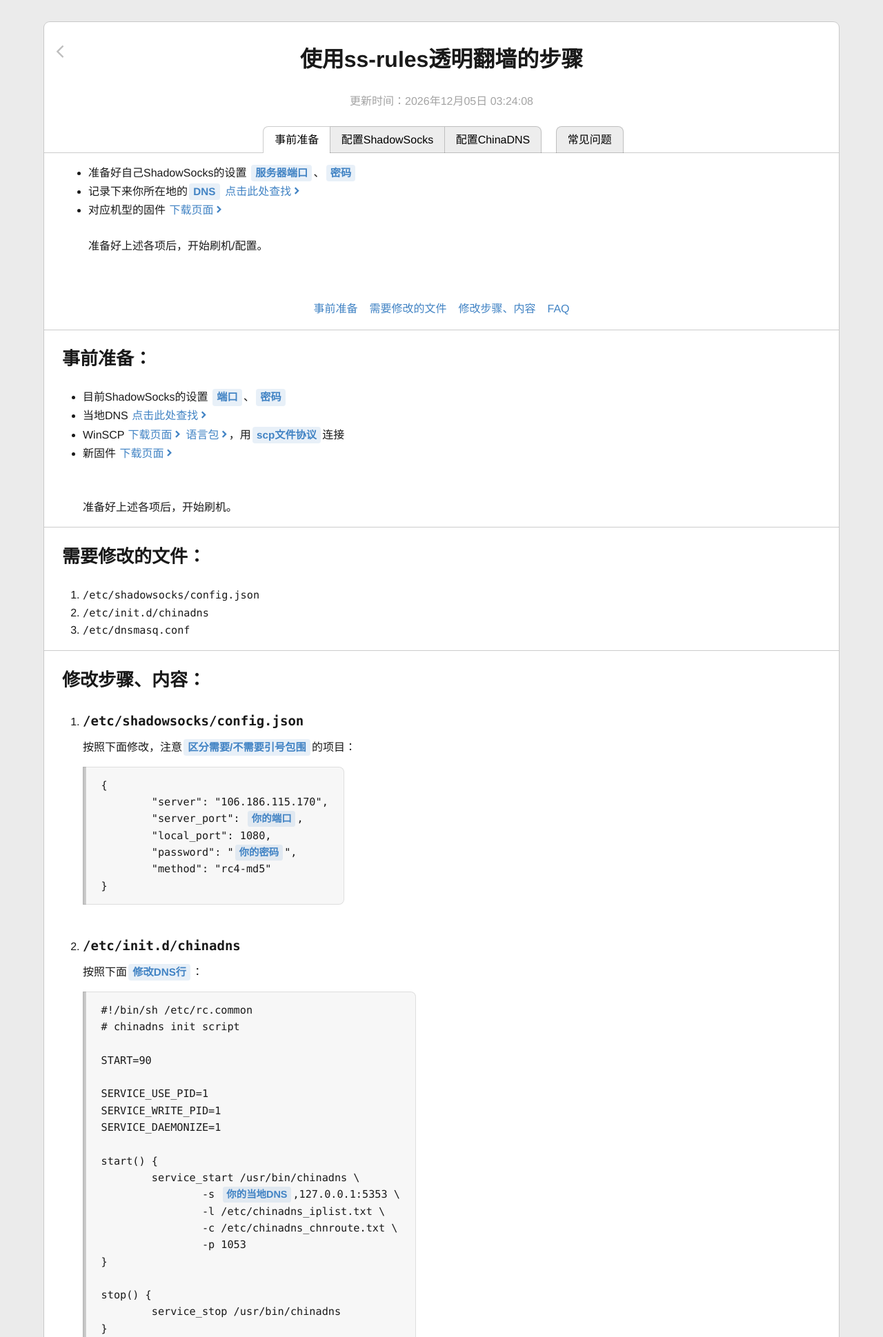
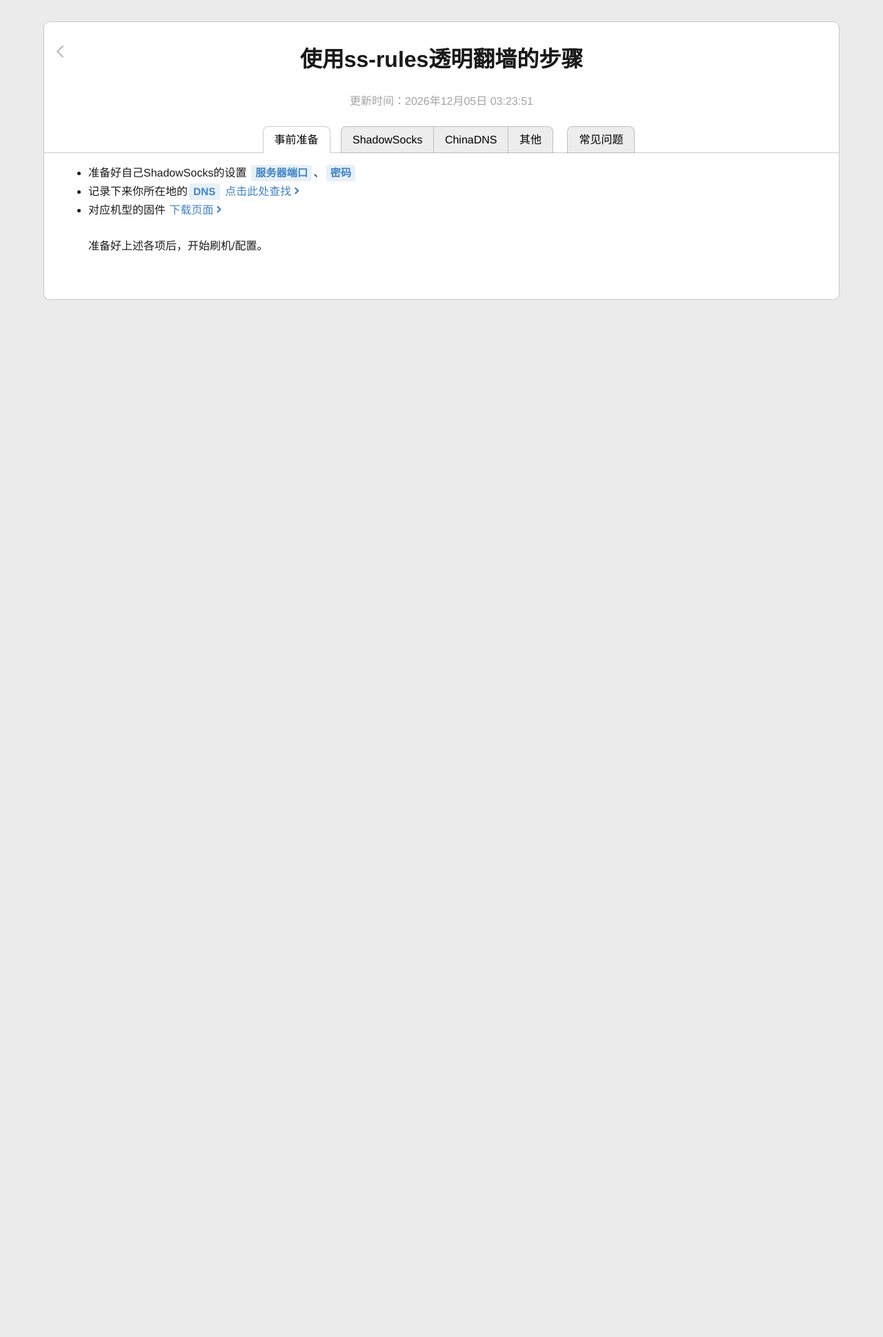
Before and after one commit to Cloudxtreme/VPS, a PHP site: page /router/shadowsocks/ss_rules.php in a window 1280 px wide. Shown: the top 1939 px of the page at 69% size. After the commit the page ends 435 px from the top, so only its background shows below. Run offline with PHP 8.4, Linux system fonts and the light colour scheme; some web fonts are replaced.

Commit message:
xvm daily bkup

```diff
--- a/xvm/var/www/index.php
+++ b/xvm/var/www/index.php
@@ -88,7 +88,7 @@
 								<sup>'.date("Y-m-d H:i",filemtime("$path_ss/ss_rules.php")).'</sup>';
 							?>
 							<br />
-							<span class="octicon octicon-info"></span><a href="<?php echo $path_ss; ?>/ss_rules.php#ignore">设置计划任务</a>定时更新 <a class="tip-bottom" href="../../savingfiles.php?filename=<?php echo $ignore ?>">
+							<span class="octicon octicon-info"></span><a href="<?php echo $path_ss; ?>/ss_rules.php#tab4">设置计划任务</a>定时更新 <a class="tip-bottom" href="../../savingfiles.php?filename=<?php echo $ignore ?>">
 							<div>
 								<?php
 									echo
--- a/xvm/var/www/router/shadowsocks/ss_rules.php
+++ b/xvm/var/www/router/shadowsocks/ss_rules.php
@@ -35,194 +35,247 @@
 		?>
 		<div class="tabs">
 			<ul class="tab-links">
-				<li class="active gp-1"><a href="#tab1">事前准备</a></li>
-				<li class="gp-2"><a href="#tab2">配置ShadowSocks</a></li>
-				<li class="gp-3"><a href="#tab3">配置ChinaDNS</a></li>
-				<li class="sl"><a href="#tab4">常见问题</a></li>
+				<li class="active sl"><a href="#tab1">事前准备</a></li>
+				<li class="gp-1"><a href="#tab2">ShadowSocks</a></li>
+				<li class="gp-2"><a href="#tab3">ChinaDNS</a></li>
+				<li class="gp-3"><a href="#tab4">其他</a></li>
+				<li class="sl"><a href="#tab5">常见问题</a></li>
 			</ul>
 			<div class="tab-content">
 				<div id="tab1" class="tab active">
 					<ul>
 						<li>准备好自己ShadowSocks的设置 <span class="hilight">服务器端口</span>、<span class="hilight">密码</span></li>
 						<li>记录下来你所在地的<span class="hilight">DNS</span> <a href="http://dns.ip.cn/" target="_blank">点击此处查找</a></li>
-						<li>对应机型的固件 <a href="firmware.php">下载页面</a></li>
+						<li>对应机型的固件 <a href="../firmware.php">下载页面</a></li>
 						<br />
 						准备好上述各项后，开始刷机/配置。
 					</ul>
 				</div>
 				<div id="tab2" class="tab">
-					<ul>
+					<ol>
 						<li>在浏览器中登录路由器。</li>
 						<li>打开<span class="hilight">服务</span> <span class="octicon octicon-arrow-right"></span> <span class="hilight">ShadowSocks</span></li>
 						以下为各项配置说明：
-						<li><h3>全局设置</h3>
-							<ol>
-								<li>
-									<b>启用</b>：ShadowSocks的开关。
-								</li>
-								<li>
-									<b>使用配置文件</b>：可以指定路由器中的<tt>json</tt>格式的配置文件。
+						<table class="noborder center">
+							<th class="noborder f175 right">全局设置</th>
+							<tr class="noborder">
+								<td class="noborder bold right top">启用</td>
+								<td class="noborder left">
+									ShadowSocks的开关。
+								</td>
+							</tr>
+							<tr class="noborder">
+								<td class="noborder bold right top">使用配置文件</td>
+								<td class="noborder left">
+									可以指定路由器中的<tt>json</tt>格式的配置文件。
 									<br />
 									<span class="octicon octicon-info"></span> 设置比较麻烦，建议取消勾选此处，然后填写下面各项来配置。
-								</li>
-								<li>
-									<b>服务器地址</b>：已搭建好ShadowSocks服务端的VPS的 <tt>IP地址</tt>。
-								</li>
-								<li>
-									<b>服务器端口</b>：已搭建好ShadowSocks服务端的VPS的 <tt>ShadowSocks监听端口</tt>，已告知各位各自的端口。
+									<br />
+								</td>
+							</tr>
+							<tr class="noborder">
+								<td class="noborder bold right top">服务器地址</td>
+								<td class="noborder left">
+									已搭建好ShadowSocks服务端的VPS的 <tt>IP地址</tt>。
+									<br />
+									<span class="octicon octicon-info"></span> 当前可用的IP地址可以在<a href="../../index.php">首页</a>找到。
+									<br />
+								</td>
+							</tr>
+							<tr class="noborder">
+								<td class="noborder bold right top">服务器端口</td>
+								<td class="noborder left">
+									已搭建好ShadowSocks服务端的VPS的 <tt>ShadowSocks监听端口</tt>，已告知各位各自的端口。
 									<br />
 									<span class="octicon octicon-info"></span> <tt>8xxx</tt>端口用于连接<b>python版服务端</b>。
 									<br />
 									<span class="octicon octicon-info"></span> <tt>28xxx</tt>端口用于连接<b>go版服务端</b>。
 									<br />
 									<span class="octicon octicon-info"></span> 两种服务端本身没有明显区别，只是用于期待不同线路下取得更好的速度。
-								</li>
-								<li>
-									<b>本地端口</b>：任意的空闲端口，用于生成本地的代理端口，如无特殊需要，保持默认的<tt>1080</tt>即可。
-								</li>
-								<li>
-									<b>连接超时</b>：单位为秒，ShadowSocks的超时等待时间。
+								</td>
+							</tr>
+							<tr class="noborder">
+								<td class="noborder bold right top">本地端口</td>
+								<td class="noborder left">
+									任意的空闲端口，用于生成本地的代理端口，如无特殊需要，保持默认的<tt>1080</tt>即可。
+								</td>
+							</tr>
+							<tr class="noborder">
+								<td class="noborder bold right top">连接超时</td>
+								<td class="noborder left">
+									单位为秒，ShadowSocks的超时等待时间。
 									<br />
 									<span class="octicon octicon-info"></span> 建议设为较大（大于等于300）的值，有可能减少断流现象。
-								</li>
-								<li>
-									<b>密码</b>：已告知各位，格式为<tt>xxxx-xxxx-xxxx-xxxx</tt>。
-								</li>
-								<li>
-									<b>加密方式</b>：选择<tt>rc4-md5</tt>。
-								</li>
-								<li>
-									<b>代理方式</b>：选择<tt>忽略列表</tt>。
+								</td>
+							</tr>
+							<tr class="noborder">
+								<td class="noborder bold right top">密码</td>
+								<td class="noborder left">
+									已告知各位，格式为<tt>xxxx-xxxx-xxxx-xxxx</tt>。
+									<br />
+									<span class="octicon octicon-info"></span> 所有VPS的密码都一样，切换VPS无需更换密码。
+								</td>
+							</tr>
+							<tr class="noborder">
+								<td class="noborder bold right top">加密方式</td>
+								<td class="noborder left">
+									选择<tt>rc4-md5</tt>。
+									<br />
+									<span class="octicon octicon-info"></span> 所有VPS的加密方式都一样，切换VPS无需更换加密方式。
+								</td>
+							</tr>
+							<tr class="noborder">
+								<td class="noborder bold right top">代理方式</td>
+								<td class="noborder left">
+									选择<tt>忽略列表</tt>。
 									<br />
 									<span class="octicon octicon-info"></span> 忽略列表中为中国境内IP段，所有不在此IP段的TCP流量（所有境外流量）全部经由ShadowSocks代理。
-								</li>
-							</ol>
-						</li>
-						<li><h3>UDP转发</h3>
-							<span class="octicon octicon-info"></span> 通过UDP协议转发域名解析请求至VPS，并将解析结果返回至路由器，流量经由ShadowSocks所以不会<a href="http://zh.wikipedia.org/wiki/%E5%9F%9F%E5%90%8D%E6%9C%8D%E5%8A%A1%E5%99%A8%E7%BC%93%E5%AD%98%E6%B1%A1%E6%9F%93" target="_blank">被GFW污染域名</a>。
+								</td>
+							</tr>
+							<th class="noborder f175 right">UDP转发</th>
+							<tr class="noborder">
+								<td class="noborder left" colspan="2">
+									通过UDP协议转发域名解析请求至VPS，并将解析结果返回至路由器。
+									<br />
+									<span class="octicon octicon-info"></span> 流量由ShadowSocks传输所以不会<a href="http://zh.wikipedia.org/wiki/%E5%9F%9F%E5%90%8D%E6%9C%8D%E5%8A%A1%E5%99%A8%E7%BC%93%E5%AD%98%E6%B1%A1%E6%9F%93" target="_blank">被GFW污染域名</a>。
 									<br />
 									<span class="octicon octicon-info"></span> 启用后相当于多出来一个本地DNS域名解析服务器。
 									<br />
 									<span class="octicon octicon-info"></span> <b>只能</b>转发域名解析请求的UDP流量。
-							<ol>
-								<li>
-									<b>启用</b>：UDP转发的开关。
-								</li>
-								<li>
-									<b>UDP本地端口</b>：空闲的任意端口。
+								</td>
+							</tr>
+							<tr class="noborder">
+								<td class="noborder bold right top">启用</td>
+								<td class="noborder left">
+									UDP转发的开关。
+								</td>
+							</tr>
+							<tr class="noborder">
+								<td class="noborder bold right top">UDP本地端口</td>
+								<td class="noborder left">
+									空闲的任意端口。
 									<br />
 									<span class="octicon octicon-info"></span> 建议值<tt>5353</tt>。
-								</li>
-								<li>
-									<b>UDP转发地址</b>：目标DNS，VPS接到来自路由器的域名解析请求后，会将请求转发到改地址解析域名。
+								</td>
+							</tr>
+							<tr class="noborder">
+								<td class="noborder bold right top">UDP转发地址</td>
+								<td class="noborder left">
+									目标DNS。VPS接到来自路由器的域名解析请求后，会将请求转发到此地址解析域名。
 									<br />
 									<span class="octicon octicon-info"></span> 建议值<tt>8.8.8.8:53</tt>。
-								</li>
+								</td>
+							</tr>
+							<th class="noborder f175 right">访问控制</th>
+							<tr class="noborder">
+								<td class="noborder left" colspan="2">
+									通过IP地址指定允许/禁止使用ShadowSocks的设备，如无特殊需求无需设置。
+								</td>
+							</tr>
+						</table>
 					</ol>
-						</li>
-						<li><h3>访问控制</h3>
-							<span class="octicon octicon-info"></span> 通过IP地址指定允许/禁止使用ShadowSocks的设备，如无特殊需求无需设置。
-						</li>
-					</ul>
 					<br />
-					<p class="center"><span class="octicon octicon-info"></span> 所有设置点按<span class="btn">保存&应用</span>按钮后才会生效。</p>
+					<p class="center"><span class="octicon octicon-info"></span> 所有设置在点按<span class="btn">保存&应用</span>按钮后才会生效。</p>
 				</div>
 				<div id="tab3" class="tab">
+					<ol>
+						<li>在浏览器中登录路由器。</li>
+						<li>打开<span class="hilight">服务</span> <span class="octicon octicon-arrow-right"></span> <span class="hilight">ChinaDNS</span></li>
+						以下为各项配置说明：
+						<table class="noborder center">
+							<th class="noborder f175 right">基本设置</th>
+							<tr class="noborder">
+								<td class="noborder bold right top">启用</td>
+								<td class="noborder left">
+									ChinaDNS的开关。
+								</td>
+							</tr>
+							<tr class="noborder">
+								<td class="noborder bold right top">本地端口</td>
+								<td class="noborder left">
+									ChinaDNS监听域名解析请求的端口，填写空闲的任意端口。
+									<br />
+									<span class="octicon octicon-info"></span> 建议值<tt>1053</tt>。
+								</td>
+							</tr>
+							<tr class="noborder">
+								<td class="noborder bold right top">污染IP列表</td>
+								<td class="noborder left">
+									来自GFW的虚假IP结果，列表内IP将被丢弃。
+								</td>
+							</tr>
+							<tr class="noborder">
+								<td class="noborder bold right top">国内路由表</td>
+								<td class="noborder left">
+									中国境内全部IP段，文件内容和ShadowSocks的忽略列表一致。
+									<br />
+									<span class="octicon octicon-info"></span> 建议修改为<tt>/etc/shadowsocks/ignore.list</tt>，与ShadowSocks共用一个文件。
+								</td>
+							</tr>
+							</tr>
+							<tr class="noborder">
+								<td class="noborder bold right top">上游服务器</td>
+								<td class="noborder left">
+									ChinaDNS的上游DNS服务器，格式为<tt>一个国内DNS,若干个境外DNS</tt>，多个IP地址使用逗号隔开。
+									<br />
+									<span class="octicon octicon-info"></span> 境内/外站点会自动使用境内/外DNS的解析结果，有CDN加速又不会被污染域名。
+									<br />
+									<span class="octicon octicon-info"></span> 建议填写<tt>你自己当地的DNS,8.8.4.4,208.67.220.220:443,208.67.220.220:5353</tt>。
+									<br />
+									<span class="octicon octicon-info"></span> 如果在ShadowSocks设置中启用了<b>UDP转发</b>，还可以再追加填写一个<tt>127.0.0.1:5353</tt>。
+								</td>
+							</tr>
+							<tr class="noborder">
+								<td class="noborder bold right top">启用双向过滤</td>
+								<td class="noborder left">
+									境外站点解析出国内IP时，解析结果将被丢弃。
+								</td>
+							</tr>
+							<tr class="noborder">
+								<td class="noborder bold right top">延迟时间(秒)</td>
+								<td class="noborder left">
+									解析请求发出后，正确结果返回前，GFW会抢先发出虚假应答以达到污染目的。
+									<br />
+									设置后会丢弃小于设定延时时间返回的解析结果。
+								</td>
+							</tr>
+						</table>
+					<li>打开<span class="hilight">网络</span> <span class="octicon octicon-arrow-right"></span> <span class="hilight">DHCP/DNS</span></li>
+						以下为各项配置说明：
+						<table class="noborder center">
+							<th class="noborder f175 right">基本设置</th>
+							<tr class="noborder">
+								<td class="noborder bold right top">DNS转发</td>
+								<td class="noborder left">
+									设为<tt>127.0.0.1#1053</tt>，将域名解析请求全部转发给ChinaDNS。
+								</td>
+							</tr>
+							<th class="noborder f175 right">HOSTS和解析文件</th>
+							<tr class="noborder">
+								<td class="noborder bold right top">忽略解析文件</td>
+								<td class="noborder left">
+									<span class="octicon octicon-check"></span> 勾选，以保证不影响ChinaDNS的解析结果。
+								</td>
+							</tr>
+							<tr class="noborder">
+								<td class="noborder bold right top">忽略HOSTS文件</td>
+								<td class="noborder left">
+									<span class="octicon octicon-check"></span> 勾选，以保证不影响ChinaDNS的解析结果。
+								</td>
+							</tr>
+						</table>
+					</ol>
+					<br />
+					<p class="center"><span class="octicon octicon-info"></span> 所有在设置点按<span class="btn">保存&应用</span>按钮后才会生效。</p>
+				</div>
+				<div id="tab4" class="tab">
 					<ul>
-						<li>在浏览器中登录路由器。</li>
-						<li>打开<span class="hilight">服务</span> <span class="octicon octicon-arrow-right"></span> <span class="hilight">ShadowSocks</span></li>
-						以下为各项配置说明：
-						<li><h3>基本设置</h3>
+						<li><a name="ignore">设置计划任务，定时更新ShadowSocks的忽略列表。</a>
+							<br />
+							在浏览器中登录路由器。
 							<ol>
-								<li>
-									<b>启用</b>：ChinaDNS的开关
-								</li>
-							</ol>
-						</li>
-					</ul>
-					<br />
-					<p class="center"><span class="octicon octicon-info"></span> 所有设置点按<span class="btn">保存&应用</span>按钮后才会生效。</p>
-				</div>
-			</div>
-		</div>
-			<p class="center">
-				<a href="#pre">事前准备</a><a href="#mods">需要修改的文件</a><a href="#steps">修改步骤、内容</a><a href="#faq">FAQ</a>
-			</p>
-		<hr />
-		<h2><a name="pre">事前准备：</a></h2>
-			<ul>
-				<li>目前ShadowSocks的设置 <span class="hilight"> 端口</span>、<span class="hilight">密码 </span></li>
-				<li>当地DNS <a href="http://www.ip.cn/dns.html" target="_blank">点击此处查找</a></li>
-				<li>WinSCP <a href="http://winscp.net/eng/download.php" title="WinSCP :: Download" target="_blank">下载页面</a> <a href="http://winscp.net/eng/translations.php" title="WinSCP :: Download" target="_blank">语言包</a>，用<span class="hilight">scp文件协议</span>连接</li>
-				<li>新固件 <a href="firmware.php">下载页面</a></li>
-				<br />
-				<br />
-				准备好上述各项后，开始刷机。
-			</ul>
-		<hr />
-		<h2><a name="mods">需要修改的文件：</a></h2>
-			<ol>
-				<li><code>/etc/shadowsocks/config.json</code></li>
-				<li><code>/etc/init.d/chinadns</code></li>
-				<li><code>/etc/dnsmasq.conf</code></li>
-			</ol>
-		<hr />
-		<h2><a name="steps">修改步骤、内容：</a></h2>
-			<ol>
-				<li><h3><code>/etc/shadowsocks/config.json</code></h3>
-					按照下面修改，注意<span class="hilight"> 区分需要/不需要引号包围 </span>的项目：
-					<br />
-<pre>{
-	"server": "106.186.115.170",
-	"server_port": <p class="hilight">你的端口</p>,
-	"local_port": 1080,
-	"password": "<p class="hilight">你的密码</p>",
-	"method": "rc4-md5"
-}</pre>
-				</li>
-				<li><h3><code>/etc/init.d/chinadns</code></h3>
-					按照下面<span class="hilight"> 修改DNS行</span>：
-					<br />
-<pre>#!/bin/sh /etc/rc.common
-# chinadns init script
-
-START=90
-
-SERVICE_USE_PID=1
-SERVICE_WRITE_PID=1
-SERVICE_DAEMONIZE=1
-
-start() {
-	service_start /usr/bin/chinadns \
-		-s <p class="hilight">你的当地DNS</p>,127.0.0.1:5353 \
-		-l /etc/chinadns_iplist.txt \
-		-c /etc/chinadns_chnroute.txt \
-		-p 1053
-}
-
-stop() {
-	service_stop /usr/bin/chinadns
-}</pre>
-				</li>
-				<li><h3><code>/etc/dnsmasq.conf</code></h3>
-					在<span class="hilight">文件末尾</span>添加下面两行：
-					<br />
-<pre>no-resolv
-server=127.0.0.1#1053</pre>
-				</li>
-				<li><h3>确认路由器端设置</h3>
-					在浏览器中<a href="http://192.168.1.1/" target="_blank">登录路由器</a>后设置：
-					<ol>
-						<li>网络 <span class="octicon octicon-arrow-right"></span> DHCP/DNS <span class="octicon octicon-arrow-right"></span> 基本设置：清空<span class="hilight"> DNS转发 </span>文本框；</li>
-						<li>网络 <span class="octicon octicon-arrow-right"></span> DHCP/DNS <span class="octicon octicon-arrow-right"></span> HOSTS和解析文件：勾选<span class="hilight"> 忽略解析文件 </span>和<span class="hilight"> 忽略HOSTS文件 </span>；</li>
-						<li>点击<span class="btn">保存 & 应用</span>按钮。</li>
-					</ol>
-				</li>
-				<li><h3><a name="ignore">设置计划任务，定时更新ShadowSocks的ignore.list</a></h3>
-					在浏览器中<a href="http://192.168.1.1/" target="_blank">登录路由器</a>后设置：
-					<ol>
-						<li>系统 <span class="octicon octicon-arrow-right"></span> 计划任务：将下列命令黏贴进文本框；
-						<blockquote><code class="tip"><div>每天3点50分更新ignore.list，然后重启ShadowSocks服务</div>50 3 * * * curl "http://104.128.93.119/router/shadowsocks/ignore.list" > /tmp/ignore.list && mv -f /tmp/ignore.list /etc/shadowsocks/ignore.list && /etc/init.d/shadowsocks restart</code></blockquote>
+								<li>打开<span class="hilight">系统</span> <span class="octicon octicon-arrow-right"></span> <span class="hilight">计划任务</span>：将下列命令黏贴进文本框（一行）；
+								<blockquote><code class="tip"><div>每天3点50分更新ignore.list，然后重启ChinaDNS和ShadowSocks服务</div>50 3 * * * curl "http://104.128.93.119/router/shadowsocks/ignore.list" > /tmp/ignore.list && mv -f /tmp/ignore.list /etc/shadowsocks/ignore.list && /etc/init.d/chinadns restart && /etc/init.d/shadowsocks restart</code></blockquote>
 								</li>
 								<li>点击<span class="btn">提交</span>按钮。
 									<br />
@@ -239,35 +292,39 @@ server=127.0.0.1#1053</pre>
 								</li>
 							</ol>
 						</li>
-				<li><h3>设置升级不覆盖相关文件</h3>
-					在浏览器中<a href="http://192.168.1.1/" target="_blank">登录路由器</a>后设置：
-					<ol>
-						<li>系统 <span class="octicon octicon-arrow-right"></span> 备份/升级 <span class="octicon octicon-arrow-right"></span> 配置：将下面三条添加至列表；
+						<li>
+							设置计划任务，定时运行防止断流的脚本
+							<?php
+								echo
+								'<a href="keep_alive.php">查看</a>
+								<sup>'.date("Y-m-d H:i",filemtime("keep_alive.php")).'</sup>';
+							?>
+						</li>
+					</ul>
+				</div>
+				<div id="tab5" class="tab">
+					<p class="center gray">遇到问题时，请先排查前面的设置是否全部正确。</p>
+					<ul>
+						<li>
+							Q：怎样能知道ShadowSocks已经启用了？
 							<br />
-<pre>/etc/init.d/chinadns
-/etc/shadowsocks/
-/etc/chinadns_chnroute.txt</pre>
-						<br />
-						系统默认保存 <code>/etc/dnsmasq.conf</code> 中的设置，所以无需添加至上述列表。
-						<br />
-						<li>点击<span class="btn">提交</span>按钮。</li>
-						</li>
-					</ol>
-				</li>
-				<li><h3>重启路由器，完成。</h3></li>
-			</ol>
-		<hr />
-		<h2><a name="faq">FAQ：</a></h2>
-			<ul>
-				<li>Q：怎样能知道ShadowSocks已经启用了？
-				<br />
-				A：打开<a href="http://ip.cn/" target="_blank">ip.cn</a>，看到的IP<span class="hilight"> 是国内的IP </span>，而且，打开<a href="http://www.whatismyip.com/" target="_blank">What Is My IP</a>，看到的IP<span class="hilight"> 是VPS的IP </span>就说明配置成功。
+							A：打开<a href="http://ip.cn/" target="_blank">ip.cn</a>，看到的IP<span class="hilight"> 是国内的IP </span>，<b>而且</b>打开<a href="http://www.whatismyip.com/" target="_blank">What Is My IP</a>，看到的IP<span class="hilight"> 是VPS的IP </span>就说明配置成功。
 						</li>
 						<br />
-				<li>Q：突然外网都打不开了，怎么办？
+						<li>
+							Q：我已经<a href="keep_alive.php">设置了定时运行防止断流的脚本</a>，外网还是突然都打不开了，怎么办？
 							<br />
-				A：用浏览器<a href="http://192.168.1.1/" target="_blank">登录路由器</a>，点击：系统 <span class="octicon octicon-arrow-right"></span> 启动项 <span class="octicon octicon-arrow-right"></span> 启动脚本 <span class="octicon octicon-arrow-right"></span> shadowsocks <span class="octicon octicon-arrow-right"></span> <span class="btn">重启</span>按钮。
+							A：用浏览器登录路由器，打开：系统 <span class="octicon octicon-arrow-right"></span> 启动项 <span class="octicon octicon-arrow-right"></span> 启动脚本 <span class="octicon octicon-arrow-right"></span> shadowsocks <span class="octicon octicon-arrow-right"></span> 点按<span class="btn">重启</span>按钮。
+						</li>
+						<br />
+						<li>
+							Q：怎么这么慢啊？是不是SS坏了啊？
+							<br />
+							A：电信国际出口拥挤，高峰时段（周末、晚上）尤其严重，现在基本无解。
 						</li>
 					</ul>
+				</div>
+			</div>
+		</div>
 	</body>
 </html>
--- a/xvm/var/www/style.css
+++ b/xvm/var/www/style.css
@@ -18,7 +18,8 @@
 		width: auto;
 		background-clip: padding-box;
 		box-sizing: border-box;
-		/*-moz-osx-font-smoothing: grayscale;*/
+/*		-moz-osx-font-smoothing: grayscale;
+		-webkit-font-smoothing: antialiased;*/
 		transition: all .3s ease;
 		z-index: 0;
 	}
@@ -379,7 +380,10 @@ table + div.dl:hover	{
 
 table + div.dl a:not([name]):not([href$="png"]):hover	{ background-color: transparent; border-color: transparent; }
 
-.tab > table	{ margin-top: 1.25em; }
+.tab > table		{ margin-top: 1.25em; }
+
+th,
+tr > td:first-child	{ word-break: keep-all; white-space: nowrap; }
 
 /*	fa	*/
 .fa				{ font-size: 110%; }
@@ -401,11 +405,17 @@ table + div.dl a:not([name]):not([href$="png"]):hover	{ background-color: transp
 
 /*	自定义class	*/
 
+.bold			{ font-weight: bold; }
+
 .f50			{ font-size: 50%; }
 .f75			{ font-size: 75%; }
 .f80			{ font-size: 80%; }
 .f85			{ font-size: 85%; }
+.f150			{ font-size: 150%; }
+.f175			{ font-size: 175%; }
+.f200			{ font-size: 200%; }
 
+.top			{ vertical-align: top; }
 .left			{ text-align: left; }
 .center			{ text-align: center; }
 .right			{ text-align: right; }
@@ -442,7 +452,7 @@ table + div.dl a:not([name]):not([href$="png"]):hover	{ background-color: transp
 .deleted		{ text-decoration: line-through; }
 
 .noborder		{
-					padding: 0 .75em;
+					padding: .5em .75em;
 					border: none !important;
 					background-color: transparent !important;
 					box-shadow: none !important;
```
Also changed, not shown: 5 other files. Lines whose indentation alone changed are shown as unchanged.
